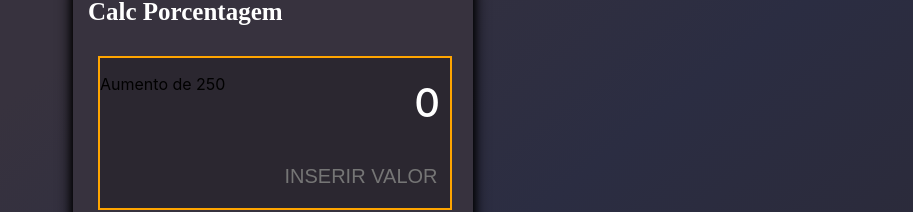
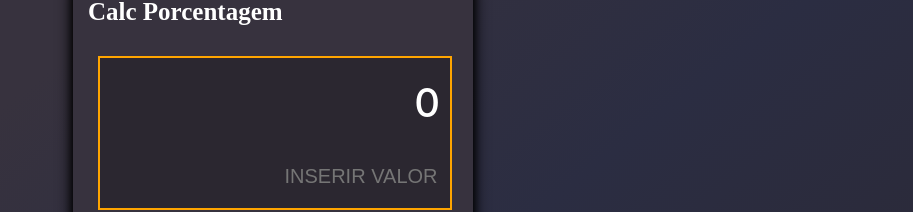
Before and after one commit to willianbatist/percentage_calculator, a React (Create React App) app: page / in a window 1280 px wide. Shown: the part 127-339 px from the top of the page, without its empty margins (367-1280 px from the left). Built offline with nearby package versions, Linux system fonts and the light colour scheme; a web font is replaced by a local one.

Commit message:
fix: mudei estado inicial da objResult para string vazia

```diff
--- a/src/pages/home.jsx
+++ b/src/pages/home.jsx
@@ -8,7 +8,7 @@ const Home = (props) => {
   const [percentage, setPercentage] = useState(0);
   const [number, setNumber] = useState('');
   const [result, setResult] = useState(0);
-  const [objResult, setObjResult] = useState({ status: 'Aumento de', sumResult: 250 });
+  const [objResult, setObjResult] = useState({ status: '', sumResult: '' });
 
   return (
     <div className="home-container">
```
